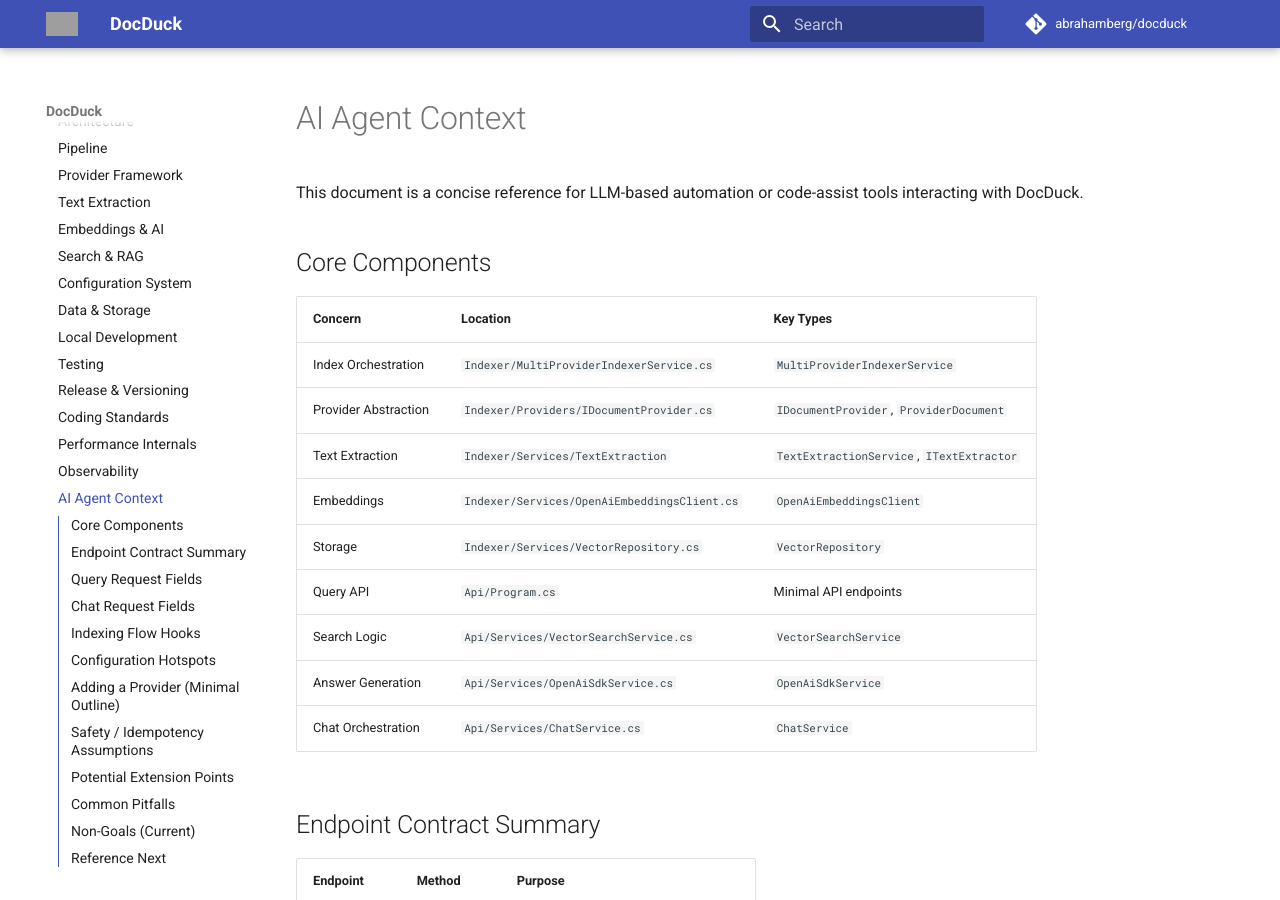
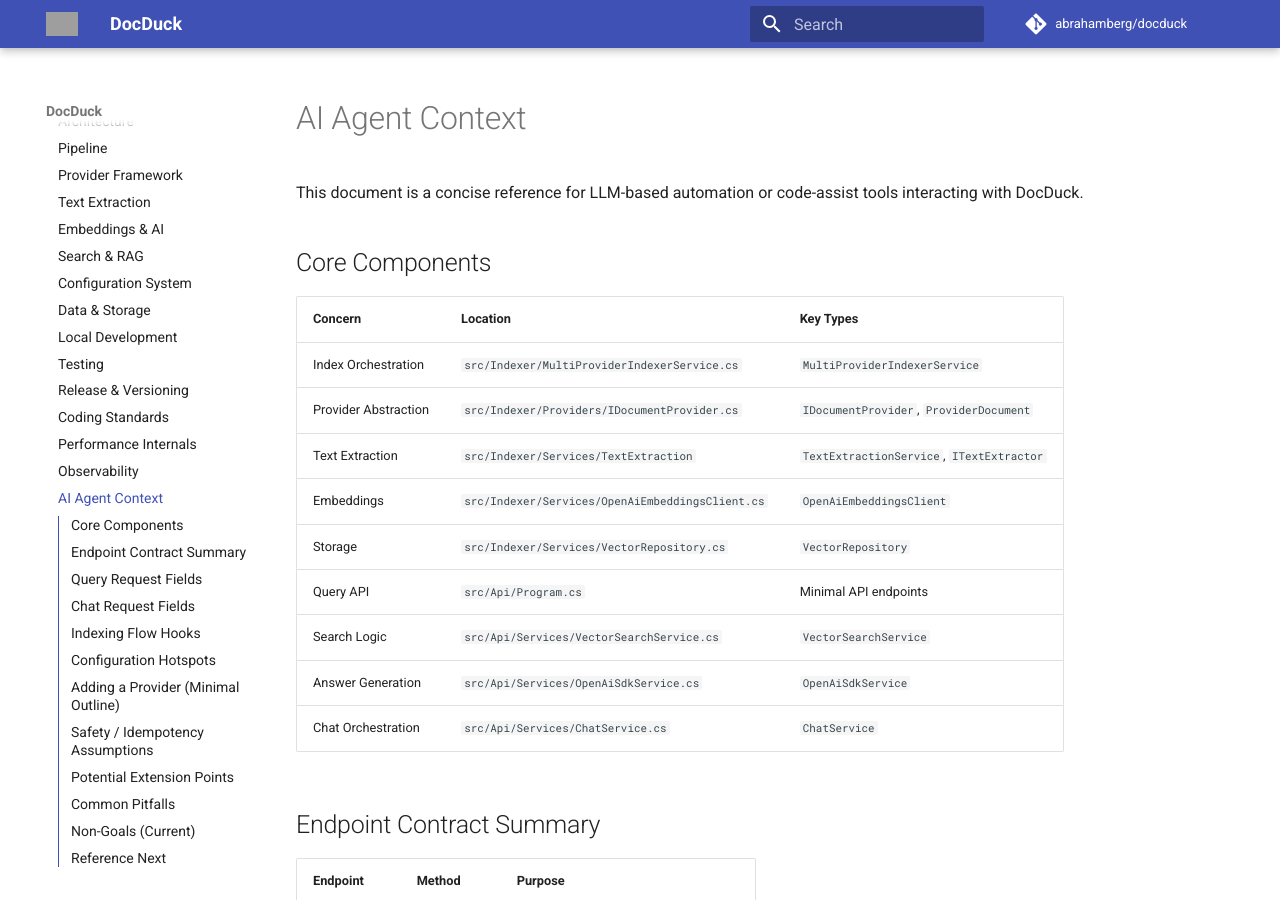
Before and after one commit to abrahamberg/docduck, an MkDocs documentation site: the page built from docs/context/ai-context.md, in a window 1280 px wide and 900 px high. Built offline with MkDocs 1.6.1 and Material for MkDocs 9.7.7, drawn with Linux system fonts in a browser that asks for light colours; comment, search, counter and statistics services are not loaded; some of the changed text lies outside the part shown; grey boxes are pictures that could not be loaded.

Commit message:
fix: Update file paths to include 'src/' prefix in workflows, Dockerfiles, and documentation

```diff
--- a/docker-compose.yml
+++ b/docker-compose.yml
@@ -23,7 +23,7 @@ services:
   indexer:
     build:
       context: .
-      dockerfile: Indexer/Dockerfile
+      dockerfile: src/Indexer/Dockerfile
     environment:
       OPENAI_API_KEY: ${OPENAI_API_KEY}
       OpenAi__ApiKey: ${OPENAI_API_KEY}
@@ -42,7 +42,7 @@ services:
   api:
     build:
       context: .
-      dockerfile: Api/Dockerfile
+      dockerfile: src/Api/Dockerfile
     environment:
       OPENAI_API_KEY: ${OPENAI_API_KEY}
       OpenAi__ApiKey: ${OPENAI_API_KEY}
@@ -61,7 +61,7 @@ services:
 
   web:
     build:
-      context: ./web
+      context: ./src/web
       dockerfile: Dockerfile
       args:
         VITE_API_BASE: /api
--- a/docs/context/ai-context.md
+++ b/docs/context/ai-context.md
@@ -5,15 +5,15 @@ This document is a concise reference for LLM-based automation or code-assist too
 ## Core Components
 | Concern | Location | Key Types |
 |---------|----------|-----------|
-| Index Orchestration | `Indexer/MultiProviderIndexerService.cs` | `MultiProviderIndexerService` |
-| Provider Abstraction | `Indexer/Providers/IDocumentProvider.cs` | `IDocumentProvider`, `ProviderDocument` |
-| Text Extraction | `Indexer/Services/TextExtraction` | `TextExtractionService`, `ITextExtractor` |
-| Embeddings | `Indexer/Services/OpenAiEmbeddingsClient.cs` | `OpenAiEmbeddingsClient` |
-| Storage | `Indexer/Services/VectorRepository.cs` | `VectorRepository` |
-| Query API | `Api/Program.cs` | Minimal API endpoints |
-| Search Logic | `Api/Services/VectorSearchService.cs` | `VectorSearchService` |
-| Answer Generation | `Api/Services/OpenAiSdkService.cs` | `OpenAiSdkService` |
-| Chat Orchestration | `Api/Services/ChatService.cs` | `ChatService` |
+| Index Orchestration | `src/Indexer/MultiProviderIndexerService.cs` | `MultiProviderIndexerService` |
+| Provider Abstraction | `src/Indexer/Providers/IDocumentProvider.cs` | `IDocumentProvider`, `ProviderDocument` |
+| Text Extraction | `src/Indexer/Services/TextExtraction` | `TextExtractionService`, `ITextExtractor` |
+| Embeddings | `src/Indexer/Services/OpenAiEmbeddingsClient.cs` | `OpenAiEmbeddingsClient` |
+| Storage | `src/Indexer/Services/VectorRepository.cs` | `VectorRepository` |
+| Query API | `src/Api/Program.cs` | Minimal API endpoints |
+| Search Logic | `src/Api/Services/VectorSearchService.cs` | `VectorSearchService` |
+| Answer Generation | `src/Api/Services/OpenAiSdkService.cs` | `OpenAiSdkService` |
+| Chat Orchestration | `src/Api/Services/ChatService.cs` | `ChatService` |
 
 ## Endpoint Contract Summary
 | Endpoint | Method | Purpose |
@@ -43,7 +43,7 @@ This document is a concise reference for LLM-based automation or code-assist too
 6. Upsert with metadata JSON (includes provider, etag)
 
 ## Configuration Hotspots
-- Environment variable ingestion in `Api/Program.cs` and Indexer `Program.cs`
+- Environment variable ingestion in `src/Api/Program.cs` and `src/Indexer/Program.cs`
 - Provider enabling: `PROVIDER_<TYPE>_ENABLED`
 - Chunk tuning: `CHUNK_SIZE`, `CHUNK_OVERLAP`
 - Force reindex: `FORCE_FULL_REINDEX`
```
Also changed, not shown: README.md (+1 -1 lines), docs/developer/architecture.md (+1 -1 lines), src/Api/README.md (+6 -6 lines), 6 other files.
